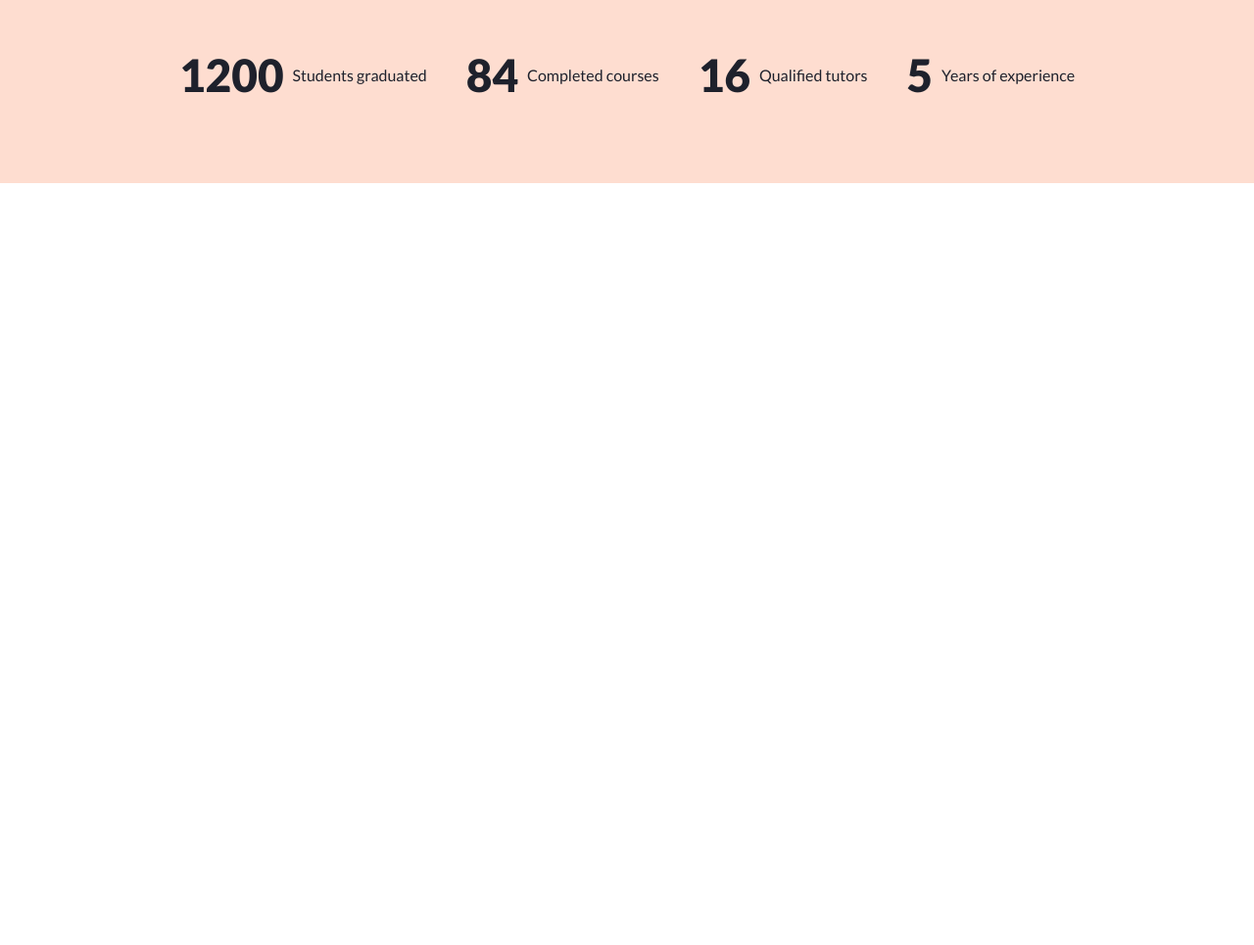
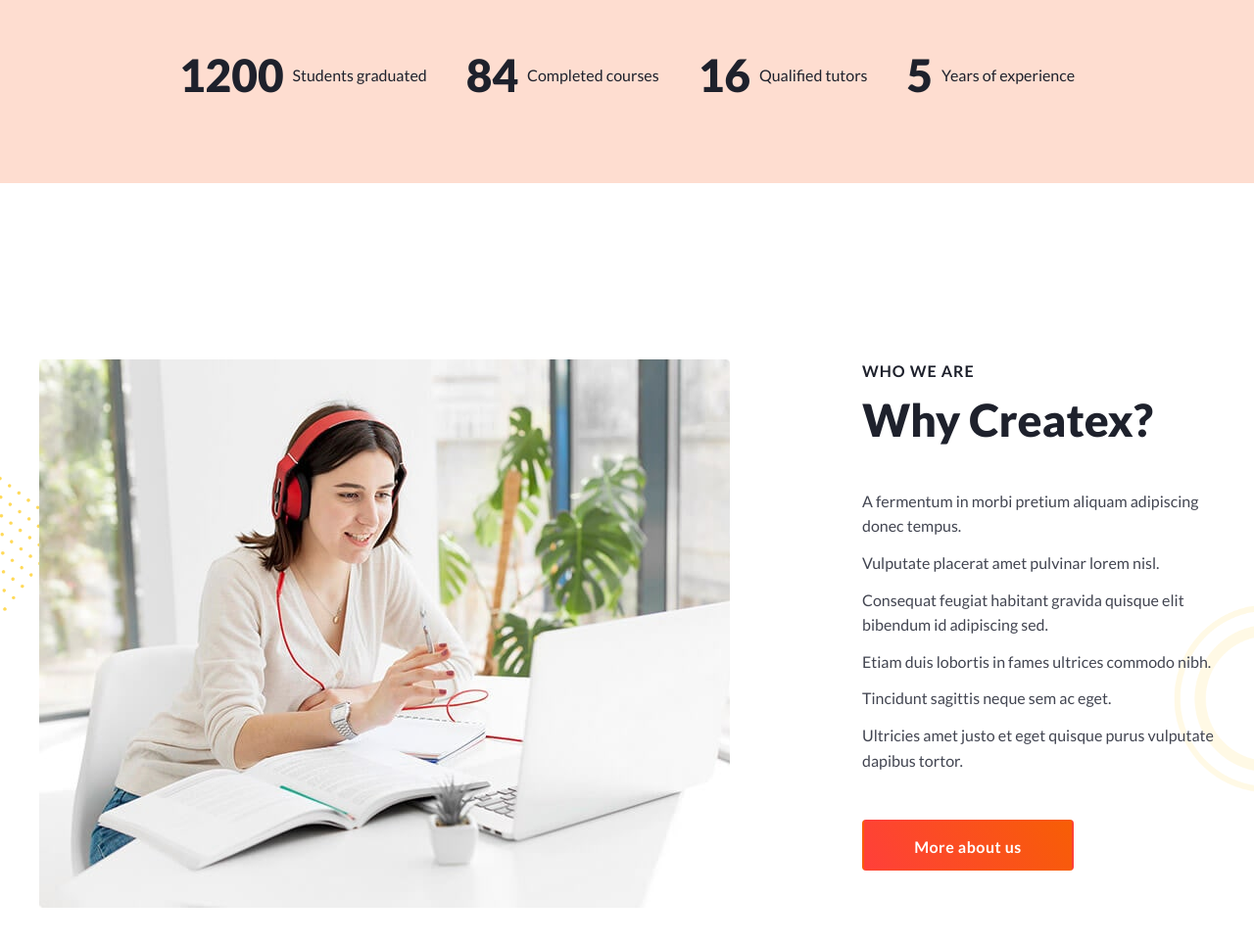
Before and after one commit to jakeyevgen/free-online-test-website, a plain HTML site: page index.html in a window 1280 px wide. Shown: the part 893-1858 px from the top of the page at 98% size. Before the commit the page ends 1080 px from the top, so only its background shows below. Drawn offline with nearby package versions, Linux system fonts and the light colour scheme.

Commit message:
Update 4

```diff
--- a/css/styles.css
+++ b/css/styles.css
@@ -23,6 +23,7 @@ img {
     padding-left: 15px;
     padding-right: 15px;
 }
+
 
 .img {
     display: block;
@@ -293,3 +294,91 @@ body {
 }
 
 /* ===============  /Hero  ===================== */
+
+.who-we-are {
+    padding: 180px 0;
+}
+
+@media screen and (min-width: 1200px) {
+
+    .who-we-are-bg {
+        background-color: #FFFFFF;
+        width: 100vw;
+        background-image: url("../images/doing/About-min.png");
+        background-repeat: no-repeat;
+        background-position: center;
+        background-size: contain;
+    }
+
+    @media (min-device-pixel-ratio: 2),
+    (-webkit-min-device-pixel-ratio: 2),
+    (min-resolution: 192dpi),
+    (min-resolution: 2dppx) {
+        .who-we-are-bg {
+            background-image: url('../images/doing/About@2x-min.png');
+        }
+    }
+
+    @media (min-device-pixel-ratio: 3),
+    (-webkit-min-device-pixel-ratio: 3),
+    (min-resolution: 288dpi),
+    (min-resolution: 3dppx) {
+        .who-we-are-bg {
+            background-image: url('../images/doing/About@3x-min.png');
+        }
+    }
+}
+
+.illustration-who {
+    display: block;
+    width: 705px;
+    height: auto;
+    /* margin-top: 126px; */
+    /* margin-left: auto; */
+    margin-right: 135px;
+}
+
+.who-we-are-main-title {
+    font-style: normal;
+    font-weight: 700;
+    font-size: 16px;
+    line-height: 150%;
+    letter-spacing: 1px;
+    text-transform: uppercase;
+    color: #1E212C;
+    margin-bottom: 8px;
+}
+
+.who-we-are-question-title {
+    font-style: normal;
+    font-weight: 900;
+    font-size: 46px;
+    line-height: 130%;
+    color: #1E212C;
+    margin-bottom: 40px;
+}
+
+.who-flex {
+    display: flex;
+}
+
+.who-title-flex {
+    display: flex;
+    flex-direction: column;
+}
+
+.who-gap {
+    margin-bottom: 12px;
+}
+
+.who-list-style {
+    font-style: normal;
+    font-weight: 400;
+    font-size: 16px;
+    line-height: 160%;
+    color: #424551;
+}
+
+.who-list-margin-bottom {
+    margin-bottom: 48px;
+}
--- a/index.html
+++ b/index.html
@@ -70,7 +70,7 @@
 								</div>
 							</div>
 							<div class="illustration-hero">
-								<img class="" src="./images/hero/illustration.svg" alt="Alternative text"
+								<img class="" src="./images/hero/illustration.svg" alt="Working girl"
 							</div>
 						</div>
 					</div>
@@ -97,6 +97,31 @@
 				</div>
 			</section>
 			<!-- ========  /Hero  ============ -->
+
+			<!-- ========  Who we are  ============ -->
+			<section class="who-we-are who-we-are-bg">
+				<div class="container">
+					<div class="who-flex">
+						<div class="illustration-who"> <img class="" src="./images/doing/girl.jpg" alt="Alternative text" /></div>
+						<div class="who-title-flex">
+							<h2 class="who-we-are-main-title">Who we are</h2>
+							<p class="who-we-are-question-title">Why Createx?</p>
+							<ul class="list who-list-margin-bottom">
+								<li class="who-list-style who-gap">A fermentum in morbi pretium aliquam adipiscing donec tempus.</li>
+								<li class="who-list-style who-gap">Vulputate placerat amet pulvinar lorem nisl.</li>
+								<li class="who-list-style who-gap"
+									>Consequat feugiat habitant gravida quisque elit bibendum id adipiscing sed.</li
+								>
+								<li class="who-list-style who-gap">Etiam duis lobortis in fames ultrices commodo nibh.</li>
+								<li class="who-list-style who-gap">Tincidunt sagittis neque sem ac eget.</li>
+								<li class="who-list-style">Ultricies amet justo et eget quisque purus vulputate dapibus tortor.</li>
+							</ul>
+							<button type="button" class="btn btn-font btn-style">More about us</button>
+						</div>
+					</div>
+				</div>
+			</section>
+			<!-- ========  /Who we are  ============ -->
 		</main>
 	</body>
 </html>
```
Also changed, not shown: images/doing/About-min.png (added), images/doing/About@2x-min.png (added), images/doing/About@3x-min.png (added), images/doing/girl.jpg (added), images/doing/girl@2x.jpg (added), images/doing/girl@3x.jpg (added).
